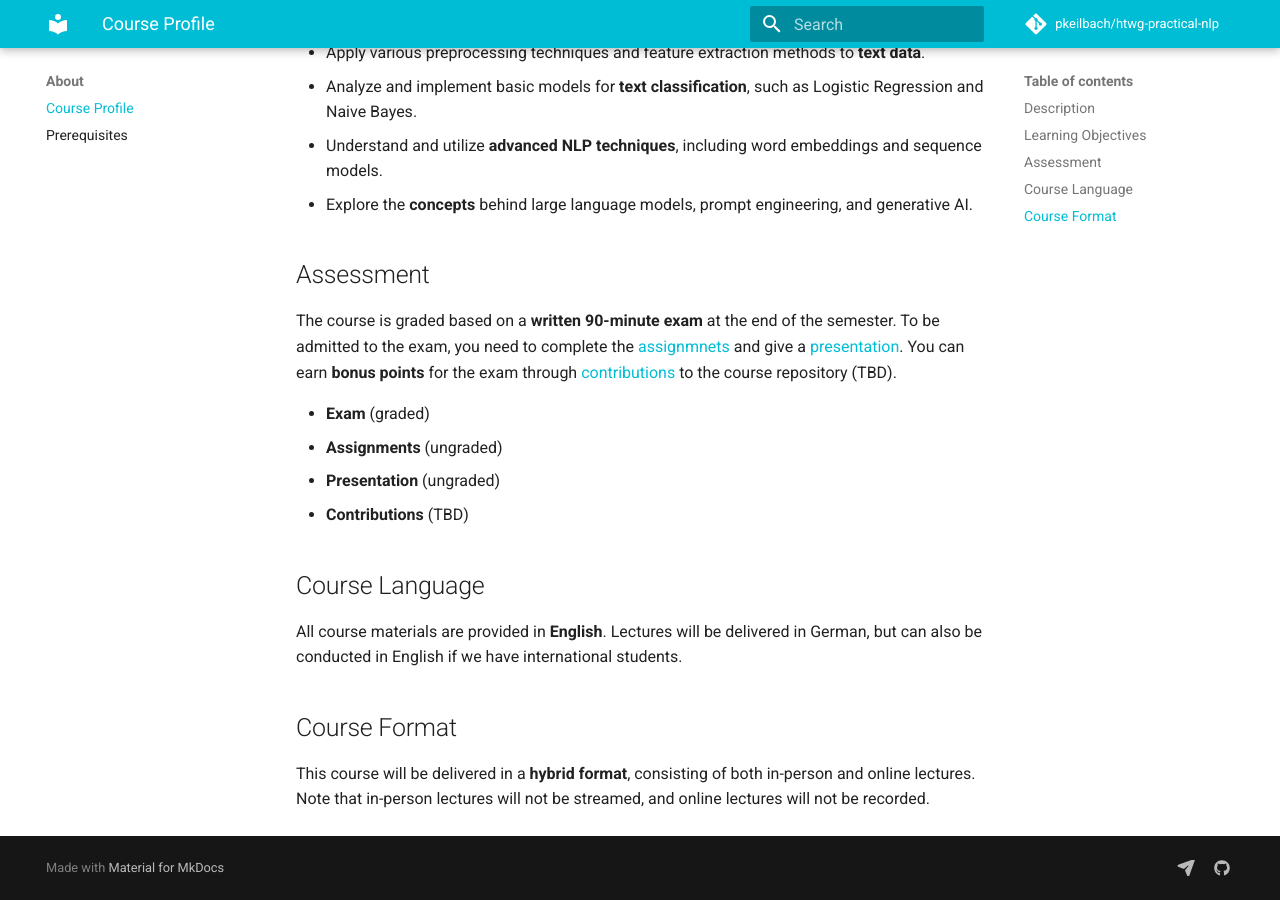
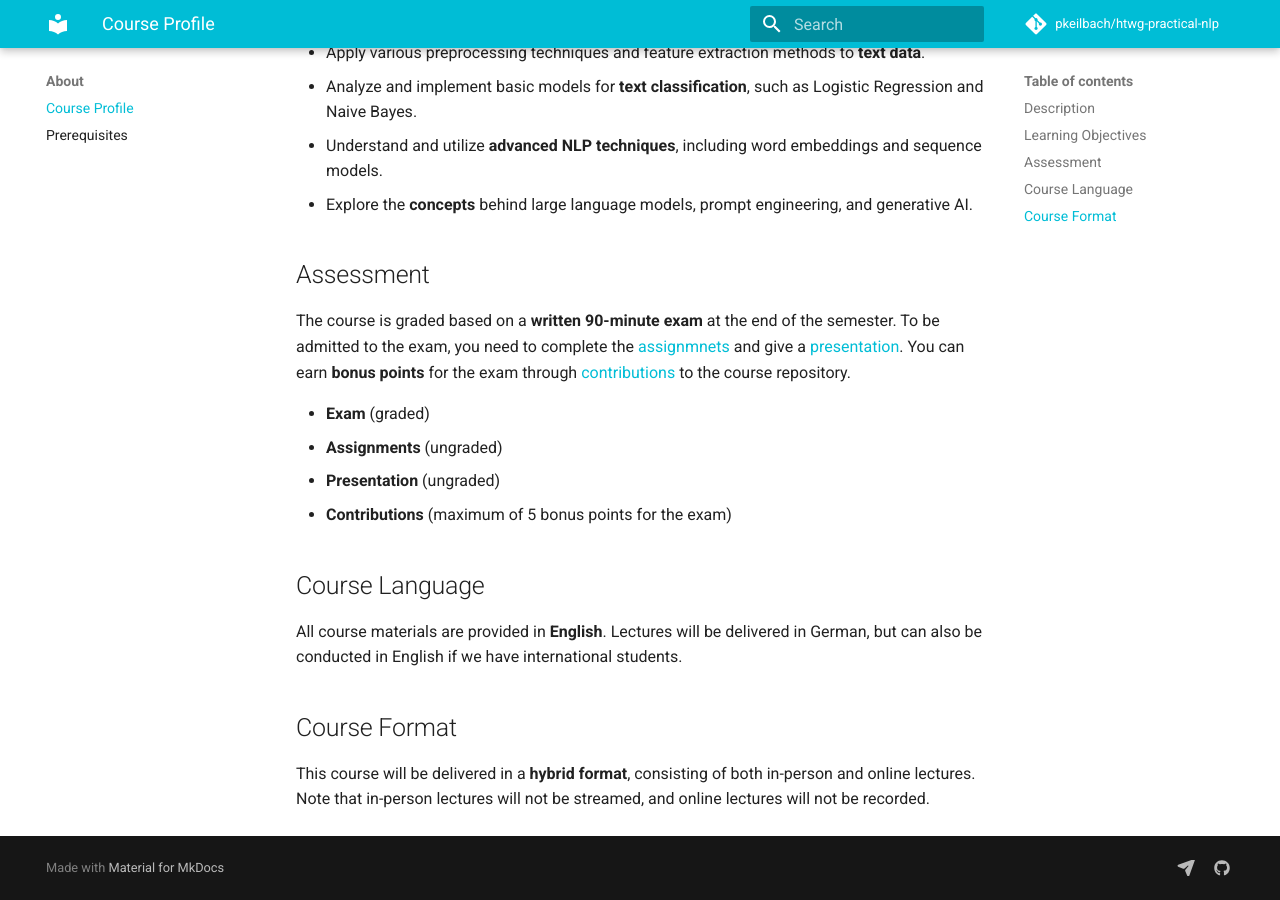
Before and after one commit to pkeilbach/htwg-practical-nlp, an MkDocs documentation site: the page built from docs/about/course_profile.md, in a window 1280 px wide and 900 px high, scrolled down 728 px. Built offline with MkDocs 1.6.1 and Material for MkDocs 9.7.7, drawn with Linux system fonts in a browser that asks for light colours; comment, search, counter and statistics services are not loaded.

Commit message:
commit on bonus point policy

```diff
--- a/docs/about/course_profile.md
+++ b/docs/about/course_profile.md
@@ -20,12 +20,12 @@ By the end of this course, students will be able to:
 
 The course is graded based on a **written 90-minute exam** at the end of the semester.
 To be admitted to the exam, you need to complete the [assignmnets](../assignments.md) and give a [presentation](../presentations/presentations.md).
-You can earn **bonus points** for the exam through [contributions](https://github.com/pkeilbach/htwg-practical-nlp/blob/main/CONTRIBUTING.md) to the course repository (TBD).
+You can earn **bonus points** for the exam through [contributions](https://github.com/pkeilbach/htwg-practical-nlp/blob/main/CONTRIBUTING.md) to the course repository.
 
 - **Exam** (graded)
 - **Assignments** (ungraded)
 - **Presentation** (ungraded)
-- **Contributions** (TBD)
+- **Contributions** (maximum of 5 bonus points for the exam)
 
 ## Course Language
 
```
Also changed, not shown: CONTRIBUTING.md (+1 -1 lines).
